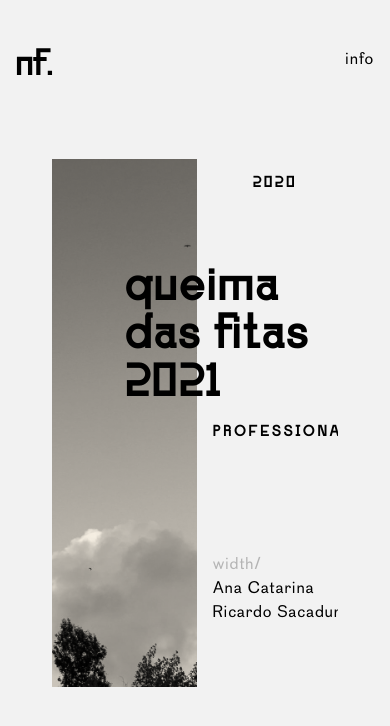
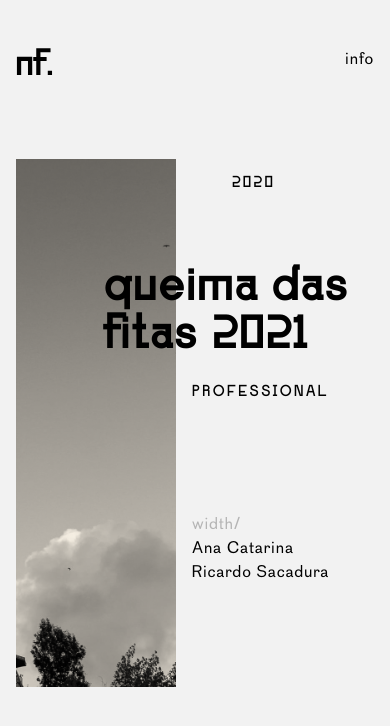
Before and after one commit to alexpinho/notfound_stage2, a React (Create React App) app: page / in a window 390 px wide. Shown: the top 726 px of the page. Built offline with nearby package versions, Linux system fonts and the light colour scheme; the HTML template or start-up script is replaced by a standard one.

Commit message:
homepage responsive

```diff
--- a/src/Pages/Home.js
+++ b/src/Pages/Home.js
@@ -33,8 +33,8 @@ function Home() {
               date="2020"
               title="porto.bc"
               area="PROFESSIONAL"
-              width="width/"
-              team="jeKnowledge"
+              width=""
+              team=""
             />
           </div>
           <div className=" section section-four">
--- a/src/styles/base.scss
+++ b/src/styles/base.scss
@@ -32,7 +32,7 @@ $secondary-color: #ffffff;
 .text-big {
   font-family: "Cotham";
   font-size: 2.5rem;
-  line-height: 3rem;
+  line-height: 4rem;
   font-weight: normal;
   letter-spacing: 0.015rem;
   color: $primary-color;
@@ -54,7 +54,7 @@ $secondary-color: #ffffff;
 }
 
 .text-detail {
-  font-family: "BarracudaBold";
+  font-family: "BarracudaRegular";
   font-size: 1rem;
   line-height: auto;
   font-weight: 400;
--- a/src/styles/pages/components/cardProject.scss
+++ b/src/styles/pages/components/cardProject.scss
@@ -1,7 +1,6 @@
 .card-project {
   display: flex;
   height: 33rem;
-  justify-content: center;
 
   &-item {
     position: relative;
@@ -14,16 +13,19 @@
       object-fit: cover;
       filter: grayscale(100%) sepia(20%) brightness(100%);
 
-      @include md {
+      @include lg {
         width: 24rem;
       }
+      // @include xl {
+      //   width: 24rem;
+      // }
     }
 
     &-date {
       margin-top: 1rem;
       margin-left: 13.5rem;
 
-      @include xl {
+      @include lg {
         margin-left: 26rem;
       }
     }
@@ -33,19 +35,15 @@
       margin-left: 5.5rem;
 
       @include lg {
-        margin-left: 8rem;
-      }
-
-      @include xl {
         margin-left: 20rem;
       }
     }
 
     &-area {
-      margin-top: 1rem;
+      margin-top: 1.5rem;
       margin-left: 11rem;
 
-      @include xl {
+      @include lg {
         margin-left: 26rem;
       }
     }
@@ -55,11 +53,11 @@
       margin-left: 11rem;
       max-width: 10rem;
 
-      @include xl {
-        margin-left: 28rem;
-      }
+      // @include xl {
+      //   margin-left: 28rem;
+      // }
 
-      @include xl {
+      @include lg {
         margin-left: 28rem;
       }
 
--- a/src/styles/pages/home.scss
+++ b/src/styles/pages/home.scss
@@ -3,6 +3,14 @@
   position: fixed;
   margin: auto;
   width: 100%;
+
+  @include md {
+    padding: 5rem 5rem;
+  }
+
+  @include xl {
+    padding: 5rem 20rem;
+  }
 }
 
 ::-webkit-scrollbar {
@@ -14,7 +22,6 @@
   overflow-y: scroll;
   height: 100vh;
   margin: auto;
-  width: 80%;
 }
 
 .section {
```
